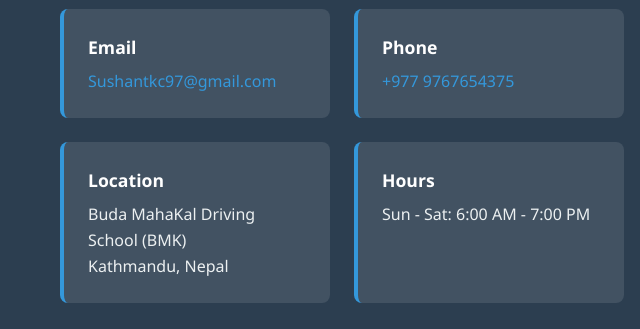
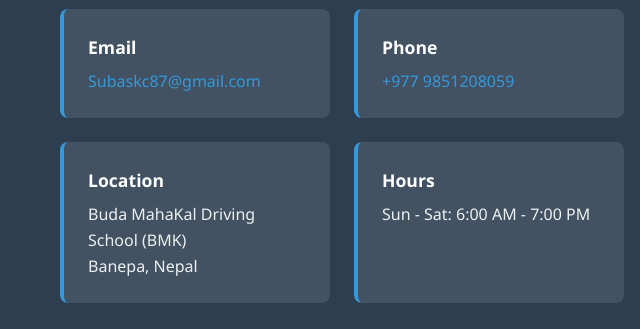
Before and after one commit to sushantkhatri01/budamahakal, a website: page index.html in a window 1280 px wide. Shown: the part 1924-2253 px from the top of the page, 0-640 px from the left. Drawn offline with Linux system fonts and the light colour scheme; no server answers.

Commit message:
Update index.html

```diff
--- a/index.html
+++ b/index.html
@@ -91,15 +91,15 @@
                 <div class="contact-info">
                     <div class="contact-item">
                         <h3>Email</h3>
-                        <p><a href="mailto:Sushantkc97@gmail.com">Sushantkc97@gmail.com</a></p>
+                        <p><a href="mailto:Sushantkc97@gmail.com">Subaskc87@gmail.com</a></p>
                     </div>
                     <div class="contact-item">
                         <h3>Phone</h3>
-                        <p><a href="tel:+977-9767654375">+977 9767654375</a></p>
+                        <p><a href="tel:+977-9767654375">+977 9851208059</a></p>
                     </div>
                     <div class="contact-item">
                         <h3>Location</h3>
-                        <p>Buda MahaKal Driving School (BMK)<br>Kathmandu, Nepal</p>
+                        <p>Buda MahaKal Driving School (BMK)<br>Banepa, Nepal</p>
                     </div>
                     <div class="contact-item">
                         <h3>Hours</h3>
```
